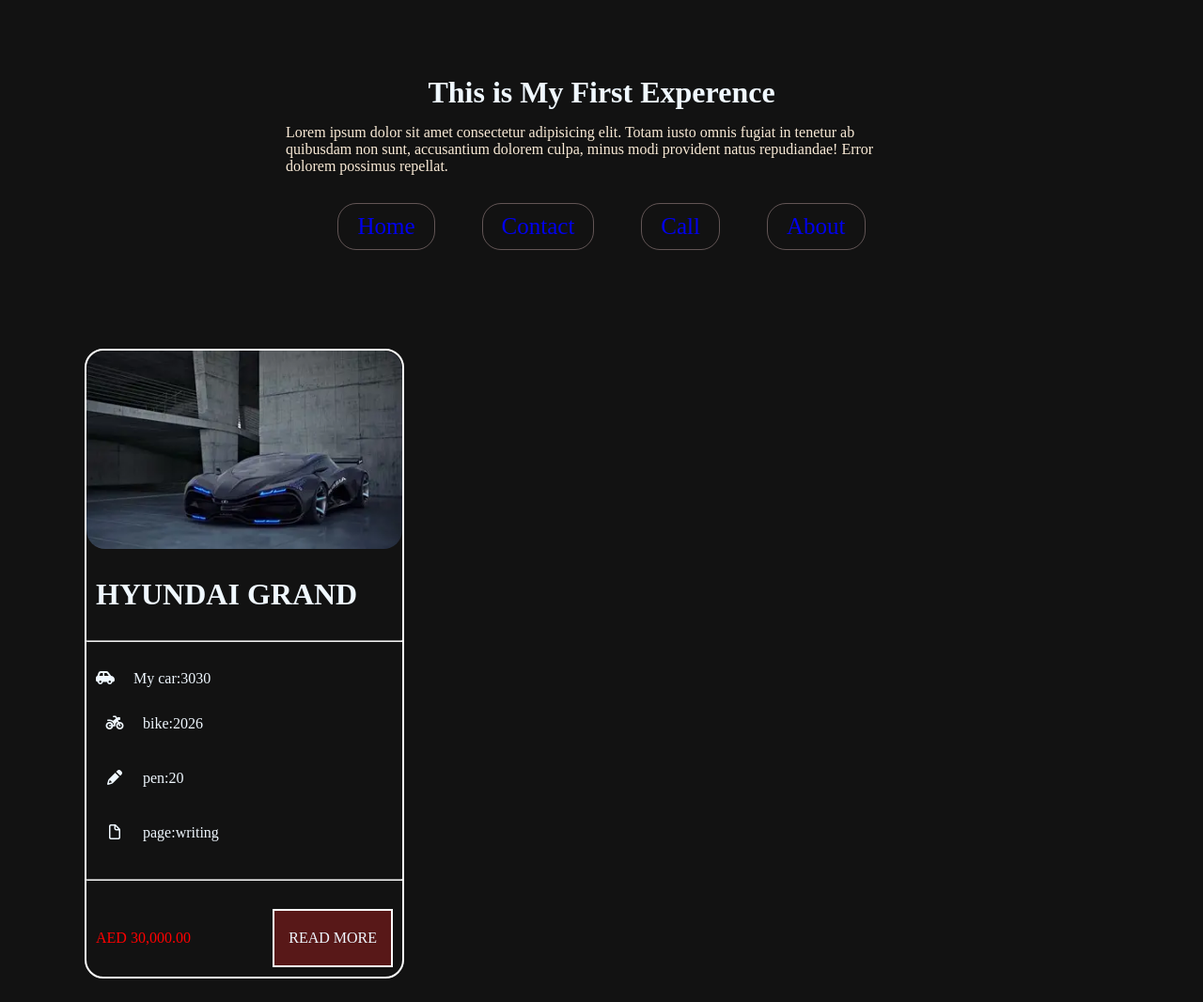
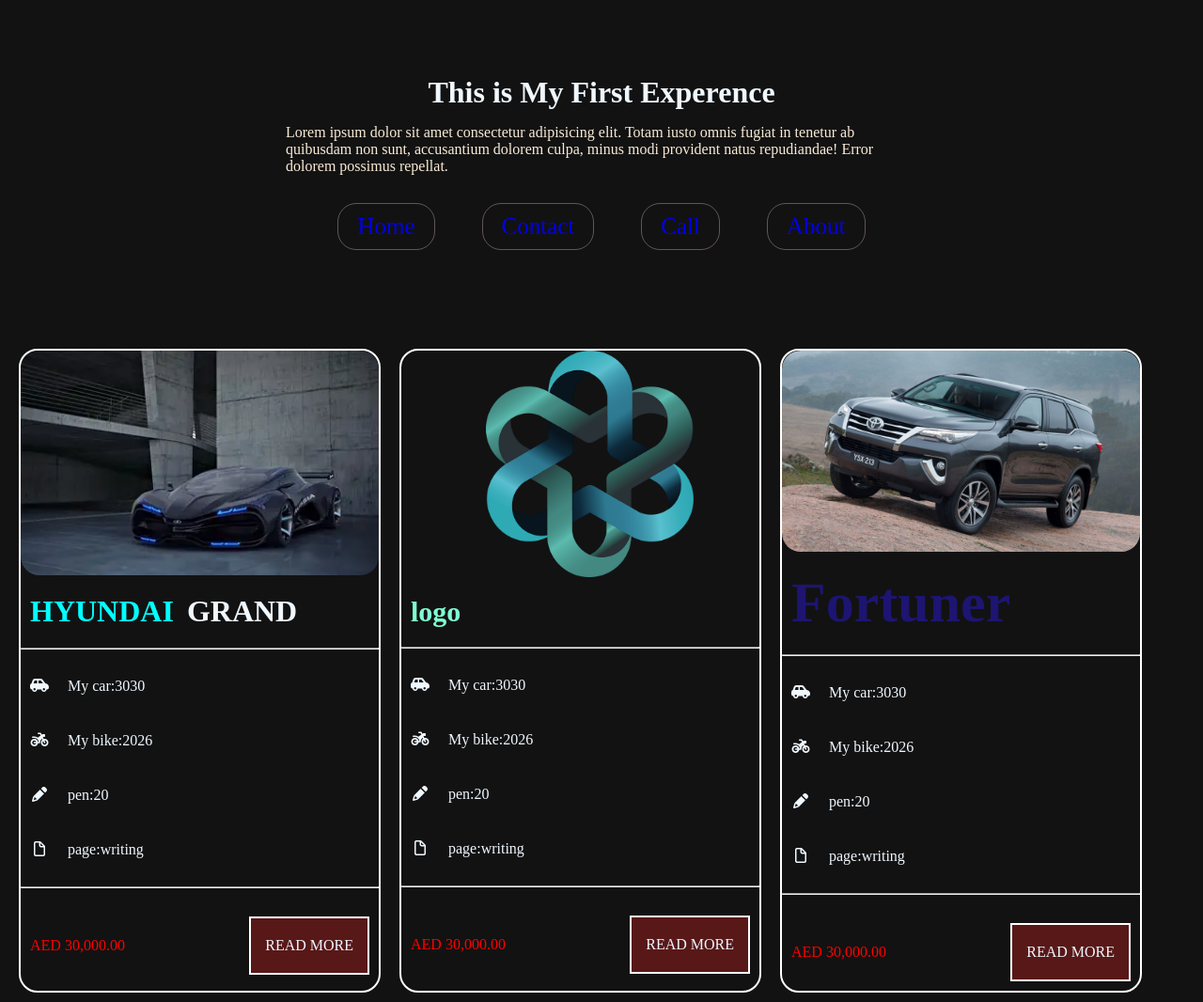
Before and after one commit to zabii555/Zabii-Projecct, a plain HTML site: page index.html in a window 1280 px wide. Shown: the whole page at 94% size. Drawn offline with Linux system fonts and the light colour scheme.

Commit message:
first commit

```diff
--- a/index.html
+++ b/index.html
@@ -31,7 +31,10 @@
     <div class="card-sec">
       <div class="card-sub">
         <img class="image" src="image.folder/cars.webp" alt="" />
-        <h1 class="tittle">HYUNDAI GRAND</h1>
+        <div class="insect">
+        <h1 class="tittle">HYUNDAI</h1>
+        <h1 class="tittle-2">GRAND</h1>
+        </div>
         <hr class="underline" />
         <!-- icons Sec -->
 
@@ -40,13 +43,15 @@
             <i class="fa-solid fa-car-side"></i>
             My car:3030
           </div>
+          </div>
           <!-- 2-card -->
           <div class="icons-sec">
             <div class="card-1">
               <i class="fa-solid fa-motorcycle"></i>
-              bike:2026
+              My bike:2026
             </div>
           </div>
+
           <!-- 3-card -->
           <div class="icons-sec">
             <div class="card-1">
@@ -61,13 +66,97 @@
               page:writing
             </div>
           </div>
-        </div>
-        <hr />
+           <hr />
         <div class="prices">
           <div class="color">AED 30,000.00</div>
-         <p class="sec"> READ MORE</p>
+          <p class="sec">READ MORE</p>
+        </div>
+        </div>
+        <div class="card-sub">
+        <img class="images-2" src="image.folder/web.webp" alt="" />
+        <h1 class="tittles">logo</h1>
+        <hr class="underline" />
+        <!-- icons Sec -->
+
+        <div class="icons-sec">
+          <div class="card-1">
+            <i class="fa-solid fa-car-side"></i>
+            My car:3030
+          </div>
+          </div>
+          <!-- 2-card -->
+          <div class="icons-sec">
+            <div class="card-1">
+              <i class="fa-solid fa-motorcycle"></i>
+              My bike:2026
+            </div>
+          </div>
+
+          <!-- 3-card -->
+          <div class="icons-sec">
+            <div class="card-1">
+              <i class="fa-solid fa-pencil"></i>
+              pen:20
+            </div>
+          </div>
+          <!-- 5-card -->
+          <div class="icons-sec">
+            <div class="card-1">
+              <i class="fa-regular fa-file"></i>
+              page:writing
+            </div>
+          </div>
+           <hr />
+        <div class="prices">
+          <div class="color">AED 30,000.00</div>
+          <p class="sec">READ MORE</p>
+        </div>
+        </div>
+        <!-- 3 main card -->
+        <div class="card-sub">
+        <img class="image-3" src="image.folder/2-fortuner.jpg" alt="" />
+        <div class="insect">
+          <div>
+        <h1 class="tittl">Fortuner</h1>
+        </div>
+        </div>
+        <hr class="underline" />
+        <!-- icons Sec -->
+
+        <div class="icons-sec">
+          <div class="card-1">
+            <i class="fa-solid fa-car-side"></i>
+            My car:3030
+          </div>
+          </div>
+          <!-- 2-card -->
+          <div class="icons-sec">
+            <div class="card-1">
+              <i class="fa-solid fa-motorcycle"></i>
+              My bike:2026
+            </div>
+          </div>
+
+          <!-- 3-card -->
+          <div class="icons-sec">
+            <div class="card-1">
+              <i class="fa-solid fa-pencil"></i>
+              pen:20
+            </div>
+          </div>
+          <!-- 5-card -->
+          <div class="icons-sec">
+            <div class="card-1">
+              <i class="fa-regular fa-file"></i>
+              page:writing
+            </div>
+          </div>
+           <hr />
+        <div class="prices">
+          <div class="color">AED 30,000.00</div>
+          <p class="sec">READ MORE</p>
+        </div>
         </div>
       </div>
-    </div>
   </body>
 </html>
--- a/style.css
+++ b/style.css
@@ -51,8 +51,8 @@
 .card-sec{
 display: flex;
 flex-direction: row;
- padding-left: 40px;
- padding: 0px 80px;
+ padding-left: 10px;
+
 }
 
 .card-sub{
@@ -64,6 +64,7 @@
   border-radius: 20px;
   margin: 10px;
   width: 30%;
+
 }
 
 .card-1{
@@ -72,8 +73,19 @@
   gap: 20px;
 }
 
+.insect{
+  display: flex;
+  padding-left: 10px;
+}
+
 .tittle{
-  padding: 10px;
+ color: aqua ;
+  display: flex;
+}
+
+.tittle-2{
+  display: flex;
+  padding-left: 14px;
 }
 .image{
   display: flex;
@@ -114,4 +126,45 @@
   padding: 20px 15px;
   cursor: pointer;
   background-color: #581818;
+
 }
+
+.sec:hover{
+  display: flex;
+  background-color: darkblue;
+  transition: 1s;
+}
+
+.images-2{
+  width: 58%;
+  padding-left: 90px;
+}
+
+.tittles{
+  font-size: 30px;
+  padding-left: 10px;
+  color: aquamarine;
+}
+
+.haddings{
+  display: flex;
+
+}
+
+.color-1{
+  color: aliceblue;
+}
+
+.color-2{
+  color: #ff6b6b;
+}
+
+.image-3{
+  width: 100%;
+  border-radius: 20px;
+}
+
+.tittl{
+  font-size: 60px;
+  color: #221799b4;
+}
```
Also changed, not shown: image.folder/2-fortuner.jpg (added), image.folder/fortuner.webp (added), image.folder/web.webp (added).
